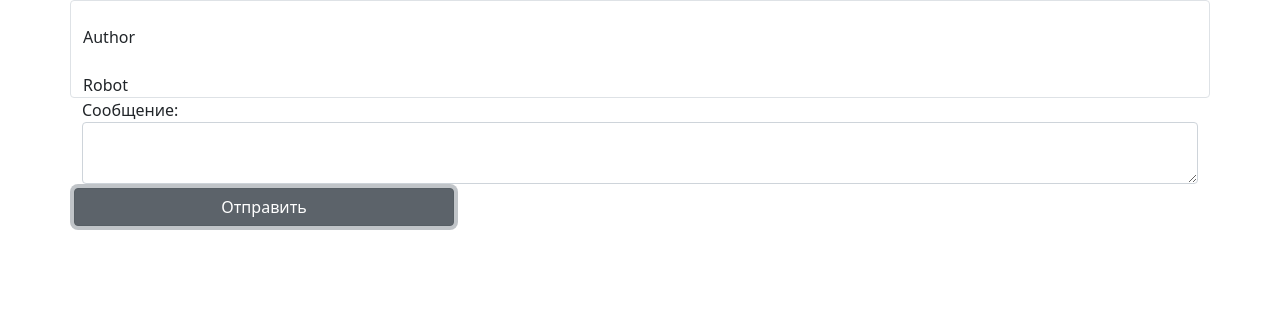
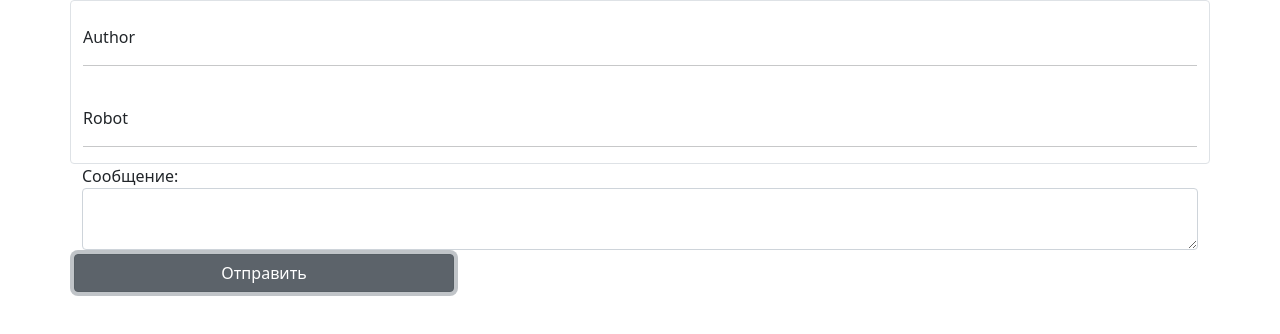
Before and after one commit to KostyaP12/react, a React (Create React App) app: page / in a window 1280 px wide. Both pictures are taken after a click on the input "Отправить". Shown: the top 334 px of the page. Built offline with nearby package versions, Linux system fonts and the light colour scheme.

Commit message:
более или менее

```diff
--- a/src/components/MessageList/index.jsx
+++ b/src/components/MessageList/index.jsx
@@ -23,7 +23,7 @@ export const MessageList = (props) => {
 
     return (
         <div className="message border rounded container">
-            {list.map((value) => <div >{value.text} <br/> {value.author}</div>)}
+            {list.map((value) => <div >{value.text} <br/> {value.author}<hr/></div>)}
         </div>
     )
 }
```
